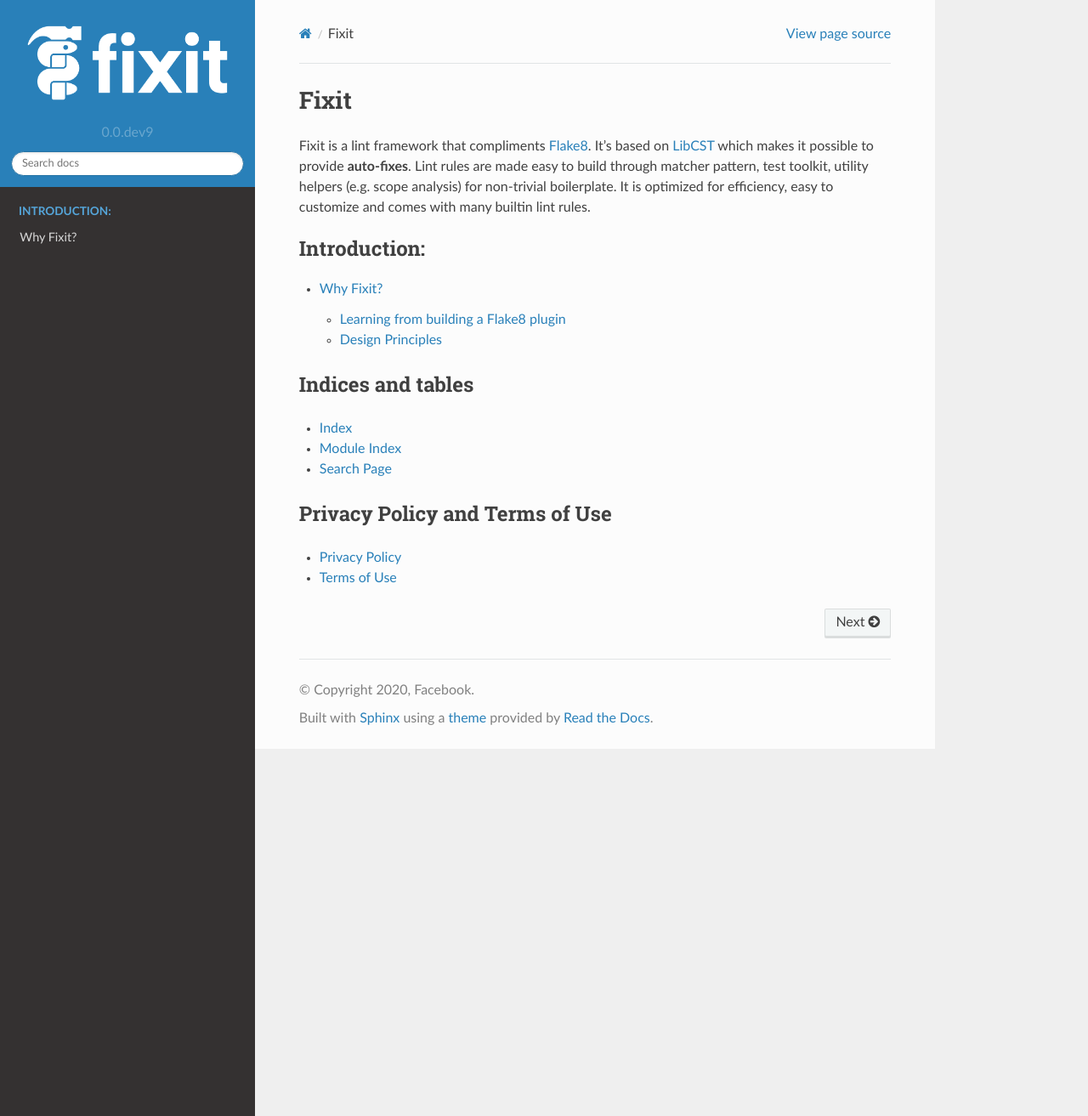
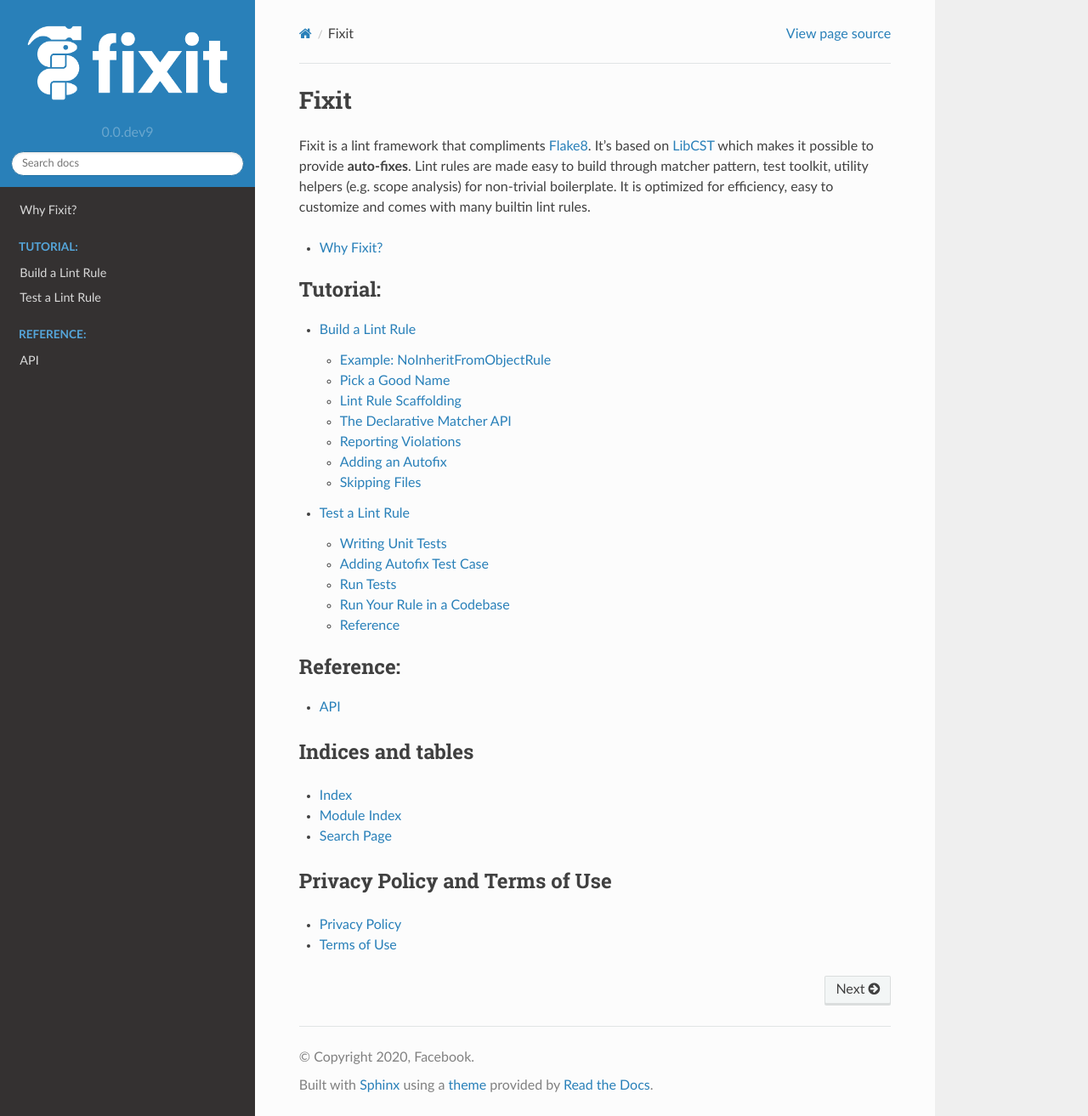
Before and after one commit to Instagram/Fixit, a Sphinx documentation site: the page built from docs/source/index.rst, in a window 1280 px wide and 1313 px high. Shown: the whole window at 85% size. Built offline with Sphinx 7.4.7 and the Read the Docs theme 2.0.0, drawn with Linux system fonts in a browser that asks for light colours.

Commit message:
[doc] add build a lint rule page, test a lint rule page and common API page (#67)
* [doc] add build a lint rule page and common API page

* [doc] add test_a_lint_rule page

* Address reivew feedback

```diff
--- /dev/null
+++ b/docs/source/api.rst
@@ -0,0 +1,6 @@
+API
+===
+
+.. autoclass:: fixit.common.base.CstLintRule
+.. autoclass:: fixit.common.base.BaseContext
+.. autoclass:: fixit.common.base.CstContext
--- a/docs/source/index.rst
+++ b/docs/source/index.rst
@@ -12,8 +12,7 @@
     :end-before: intro-end
 
 .. toctree::
-   :maxdepth: 2
-   :caption: Introduction:
+   :maxdepth: 1
 
    why_fixit
 
@@ -21,12 +20,21 @@
    :maxdepth: 2
    :caption: Tutorial:
 
+   Build a Lint Rule <build_a_lint_rule>
+   Test a Lint Rule <test_a_lint_rule>
+
 .. toctree::
    :glob:
    :maxdepth: 1
    :caption: Rules:
 
    rules/*
+
+.. toctree::
+   :maxdepth: 2
+   :caption: Reference:
+
+   api
 
 Indices and tables
 ==================
--- a/requirements-dev.txt
+++ b/requirements-dev.txt
@@ -4,9 +4,9 @@
 git+https://github.com/jimmylai/sphinx.git@slots_type_annotation
 isort==4.3.20
 jupyter==1.0.0
-nbsphinx==0.4.2
+nbsphinx==0.7.1
 pyre-check==0.0.41
-sphinx-rtd-theme==0.4.3
+sphinx-rtd-theme==0.5.0
 prompt-toolkit==2.0.9
 tox==3.14.5
 diff_cover==3.0.1
```
Also changed, not shown: docs/source/build_a_lint_rule.ipynb (added), docs/source/test_a_lint_rule.ipynb (added), 2 other files.
